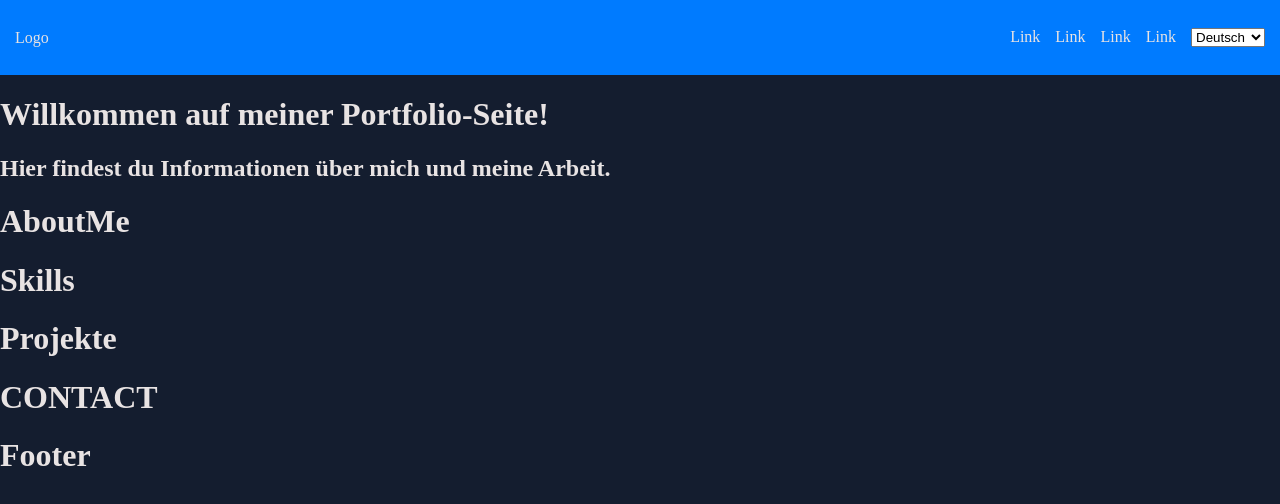
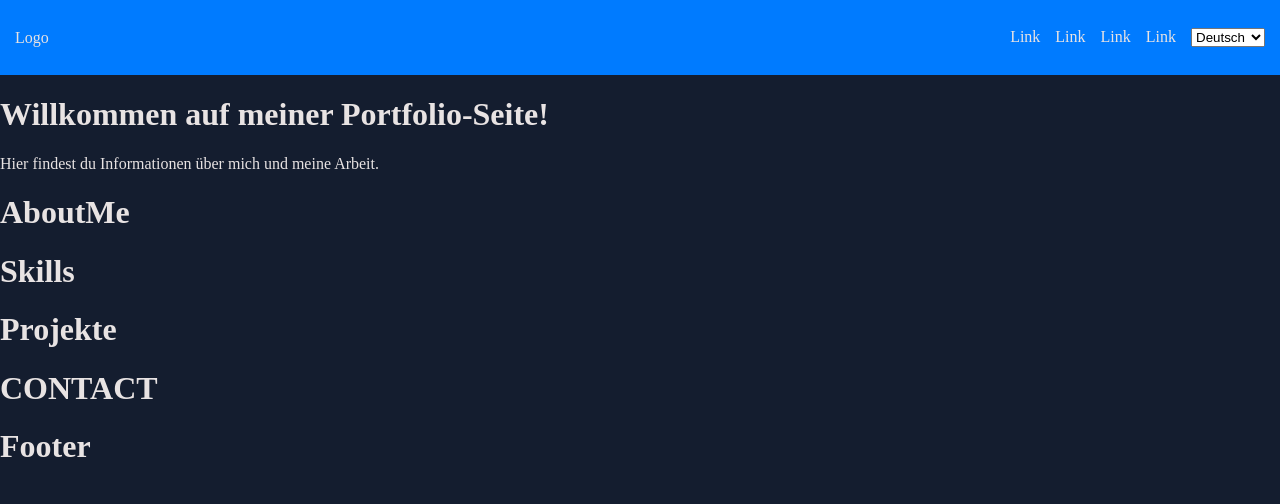
Before and after one commit to KayBeckmann/Portfolio-Vue, a Vue app: page / in a window 1280 px wide. Shown: the top 504 px of the page. Built offline with nearby package versions, Linux system fonts and the light colour scheme.

Commit message:
Languages change work: light mode

```diff
--- a/src/components/LandingComponent.vue
+++ b/src/components/LandingComponent.vue
@@ -1,28 +1,12 @@
 <template>
-    <h1>{{ t('landingPage.title') }}</h1>
-    <h2>{{ t('landingPage.subtitle') }}</h2>
+  <div>
+    <h1>{{ currentMessages.landingPage.title }}</h1>
+    <p>{{ currentMessages.landingPage.subtitle }}</p>
+  </div>
 </template>
 
 <script setup lang="js">
-import { useI18n } from 'vue-i18n';
-import { useLanguageStore } from '@/stores/language';
-import { computed, watchEffect } from 'vue';
+import { useLanguageStore } from '../stores/language';
 
-const { t } = useI18n({ useScope: 'global' });
-const languageStore = useLanguageStore();
-const i18n = useI18n(); // i18n-Instanz verfügbar machen
-
-// Computed Property für die aktuelle Sprache
-const locale = computed(() => languageStore.locale);
-
-// Reagiere auf Änderungen der Sprache
-watchEffect(() => {
-  // Überprüfe, ob i18n.global verfügbar ist
-  if (i18n.global) {
-    i18n.global.locale.value = locale.value;
-  } else {
-    // Handle den Fall, dass i18n.global noch nicht initialisiert ist
-    console.warn('i18n.global is not yet available.');
-  }
-});
+const { currentMessages } = useLanguageStore();
 </script>
--- a/src/components/MenuComponent.vue
+++ b/src/components/MenuComponent.vue
@@ -20,15 +20,15 @@
 </template>
 
 <script setup lang="js">
-import { ref } from 'vue';
+import { ref, computed } from 'vue';
 import { useLanguageStore } from '@/stores/language';
 
 const languageStore = useLanguageStore();
-const selectedLocale = ref(languageStore.locale); // Initialwert aus dem Store
+const selectedLocale = computed({
+  get: () => languageStore.locale,
+  set: (value) => languageStore.setLocale(value)
+});
 
-const changeLocale = () => {
-  languageStore.setLocale(selectedLocale.value);
-};
 </script>
 
 <style lang="css" scoped>
--- a/src/main.js
+++ b/src/main.js
@@ -5,8 +5,9 @@ import App from './App.vue';
 import i18n from './i18n';
 import router from './router';
 
+const pinia = createPinia();
 const app = createApp(App);
+app.use(pinia);
 app.use(i18n);
 app.use(router);
-app.use(createPinia())
 app.mount('#app');
--- a/src/stores/language.js
+++ b/src/stores/language.js
@@ -1,15 +1,30 @@
 // stores/language.js
 import { defineStore } from 'pinia';
+import de from '@/locales/de.json';
+import en from '@/locales/en.json';
+import sv from '@/locales/sv.json';
 
 export const useLanguageStore = defineStore('language', {
   state: () => ({
-    locale: localStorage.getItem('locale') || 'de', // Standardsprache: Deutsch
+    locale: localStorage.getItem('locale') || 'de', // Default language: German
+    messages: {
+      de,
+      en,
+      sv,
+    },
   }),
+  getters: {
+    currentMessages: (state) => {
+      console.log('Current locale:', state.locale);
+      return state.messages[state.locale];
+    }
+  },
   actions: {
     setLocale(newLocale) {
-      console.log('Setting locale to:', newLocale);
       this.locale = newLocale;
       localStorage.setItem('locale', newLocale); // Speichern im LocalStorage
     },
   },
 });
+
+// Export the defineStore function directly
```
